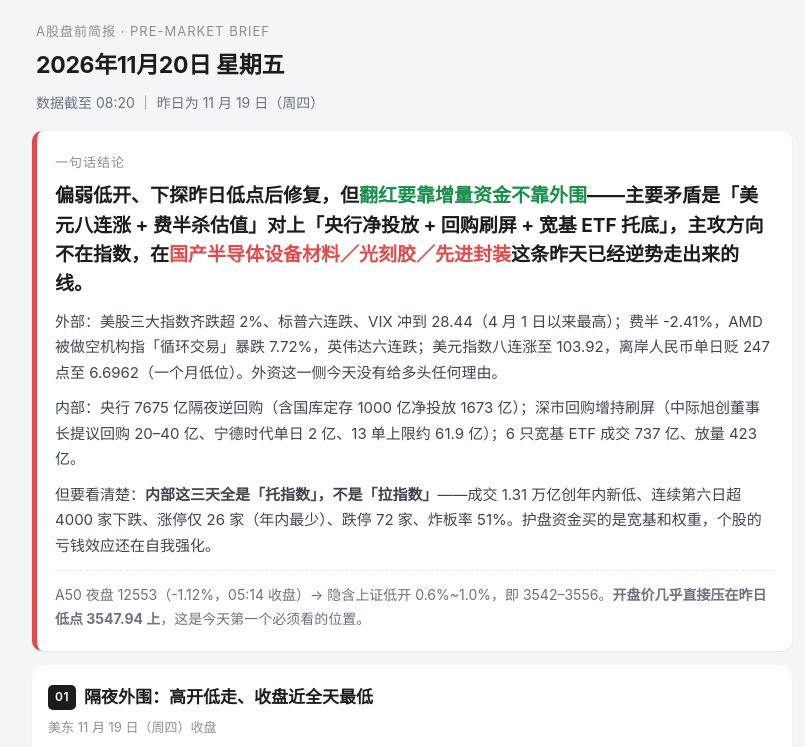
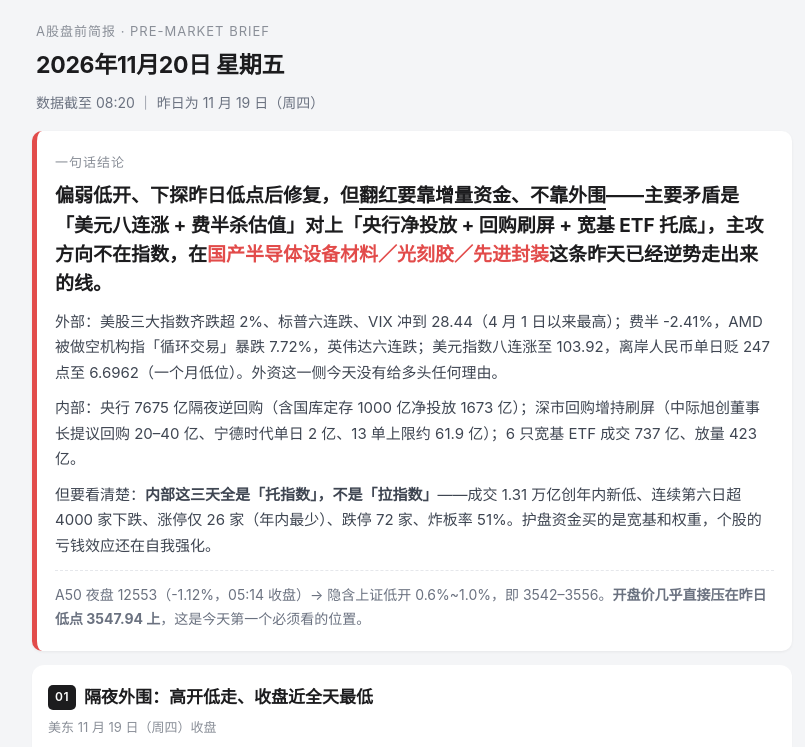
Before and after one commit to suda919/suda919-a-stock-daily-review, a plain HTML site: page premarket/2026-11-20.html in a window 1280 px wide. Shown: the top 747 px of the page, without its empty margins (228-1033 px from the left). Drawn offline with Linux system fonts and the light colour scheme.

Commit message:
premarket briefing 2026-11-20

```diff
--- a/premarket/2026-11-20.html
+++ b/premarket/2026-11-20.html
@@ -29,6 +29,7 @@
   }
   .lead .k { font-size:13px; color:#8a8f98; letter-spacing:1px; margin-bottom:8px; }
   .lead h2 { font-size:19px; line-height:1.55; font-weight:700; }
+  .lead h2 u { text-decoration:none; border-bottom:2px solid #1c1c1e; padding-bottom:1px; }
   .lead p { font-size:15px; color:#3f4652; margin-top:10px; }
   .lead .chain { font-size:14px; color:#6b7280; margin-top:12px; padding-top:12px; border-top:1px dashed #e5e7eb; }
 
@@ -167,7 +168,7 @@
   <!-- 一句话结论 -->
   <div class="lead">
     <div class="k">一句话结论</div>
-    <h2>偏弱低开、下探昨日低点后修复，但<span class="dn">翻红要靠增量资金不靠外围</span>——主要矛盾是「美元八连涨 + 费半杀估值」对上「央行净投放 + 回购刷屏 + 宽基 ETF 托底」，主攻方向不在指数，在<span class="up">国产半导体设备材料／光刻胶／先进封装</span>这条昨天已经逆势走出来的线。</h2>
+    <h2>偏弱低开、下探昨日低点后修复，但<u>翻红要靠增量资金、不靠外围</u>——主要矛盾是「美元八连涨 + 费半杀估值」对上「央行净投放 + 回购刷屏 + 宽基 ETF 托底」，主攻方向不在指数，在<span class="up">国产半导体设备材料／光刻胶／先进封装</span>这条昨天已经逆势走出来的线。</h2>
     <p>外部：美股三大指数齐跌超 2%、标普六连跌、VIX 冲到 28.44（4 月 1 日以来最高）；费半 -2.41%，AMD 被做空机构指「循环交易」暴跌 7.72%，英伟达六连跌；美元指数八连涨至 103.92，离岸人民币单日贬 247 点至 6.6962（一个月低位）。外资这一侧今天没有给多头任何理由。</p>
     <p>内部：央行 7675 亿隔夜逆回购（含国库定存 1000 亿净投放 1673 亿）；深市回购增持刷屏（中际旭创董事长提议回购 20–40 亿、宁德时代单日 2 亿、13 单上限约 61.9 亿）；6 只宽基 ETF 成交 737 亿、放量 423 亿。</p>
     <p>但要看清楚：<b>内部这三天全是「托指数」，不是「拉指数」</b>——成交 1.31 万亿创年内新低、连续第六日超 4000 家下跌、涨停仅 26 家（年内最少）、跌停 72 家、炸板率 51%。护盘资金买的是宽基和权重，个股的亏钱效应还在自我强化。</p>
```
